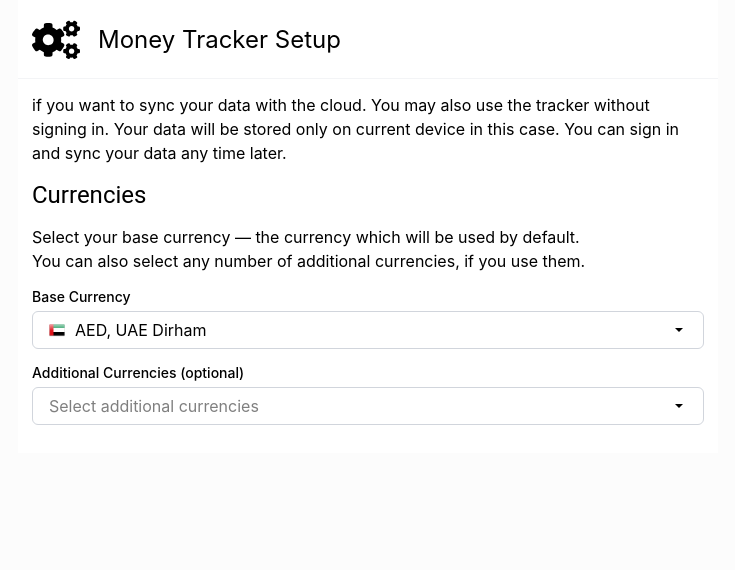
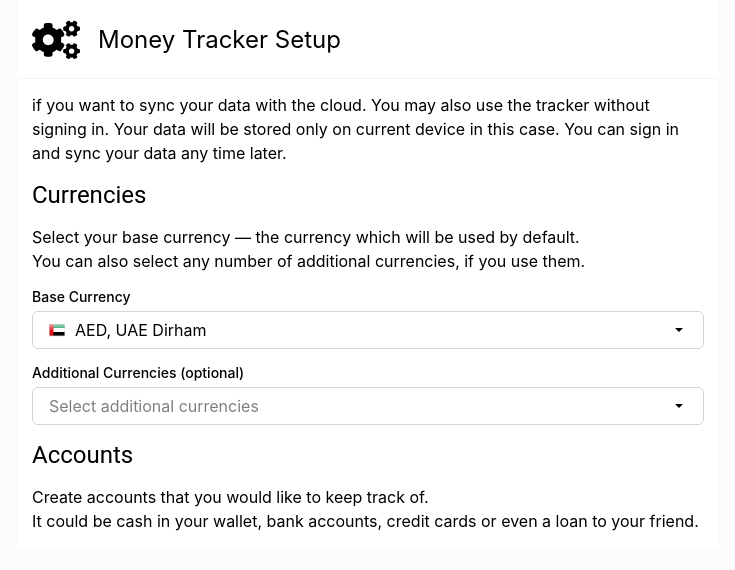
Before and after one commit to Imoyemi-1/moneytracker-app, a React (Vite) app: page / in a window 1280 px wide. Shown: the top 570 px of the page, without its empty margins (272-1007 px from the left). Built offline with nearby package versions, Linux system fonts and the light colour scheme.

Commit message:
refactor: change currency form name

```diff
--- a/src/setupPage/Form.jsx
+++ b/src/setupPage/CurrenciesForm.jsx
@@ -5,7 +5,7 @@ import { clsx } from 'clsx/lite';
 import { ImCross } from 'react-icons/im';
 // get countries data from currencies data
 
-const Form = () => {
+const CurrenciesForm = () => {
   const { currenciesData, selected, openId, removeAdditionalCur } =
     useDropdown();
   const [baseInputEmpty, setBaseInputEmpty] = useState(true);
@@ -81,4 +81,4 @@ const Form = () => {
   );
 };
 
-export default Form;
+export default CurrenciesForm;
--- a/src/setupPage/MainPage.jsx
+++ b/src/setupPage/MainPage.jsx
@@ -1,4 +1,4 @@
-import Form from './Form';
+import CurrenciesForm from './CurrenciesForm';
 
 const MainPage = () => {
   return (
@@ -15,7 +15,14 @@ const MainPage = () => {
         You can also select any number of additional currencies, if you use
         them.
       </p>
-      <Form />
+      <CurrenciesForm />
+      <h2 className='font-roboto text-2xl '>Accounts</h2>
+      <p>
+        Create accounts that you would like to keep track of.
+        <br />
+        It could be cash in your wallet, bank accounts, credit cards or even a
+        loan to your friend.
+      </p>
     </main>
   );
 };
```
